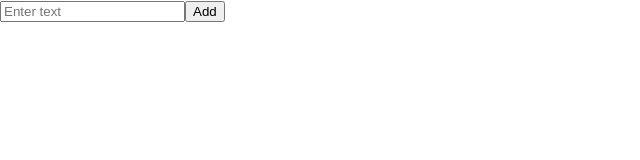
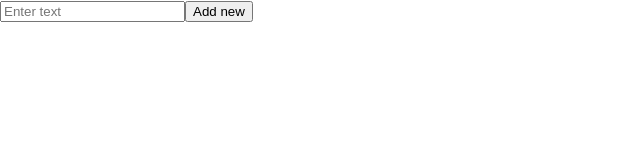
Before and after one commit to Abdulelah21/To-Do-App, a React (Create React App) app in the folder todolist/: page / in a window 1280 px wide. Shown: the top 160 px of the page, without its empty margins (0-640 px from the left). Built offline with nearby package versions, Linux system fonts and the light colour scheme.

Commit message:
change in app.js

```diff
--- a/todolist/src/App.js
+++ b/todolist/src/App.js
@@ -8,7 +8,7 @@
       <header>
         <form id='to-do-form'>
         <input type='text' placeholder='Enter text'/>
-        <button type='submit'>Add</button>
+        <button type='submit'>Add new</button>
         </form>
       </header>
     );
```
